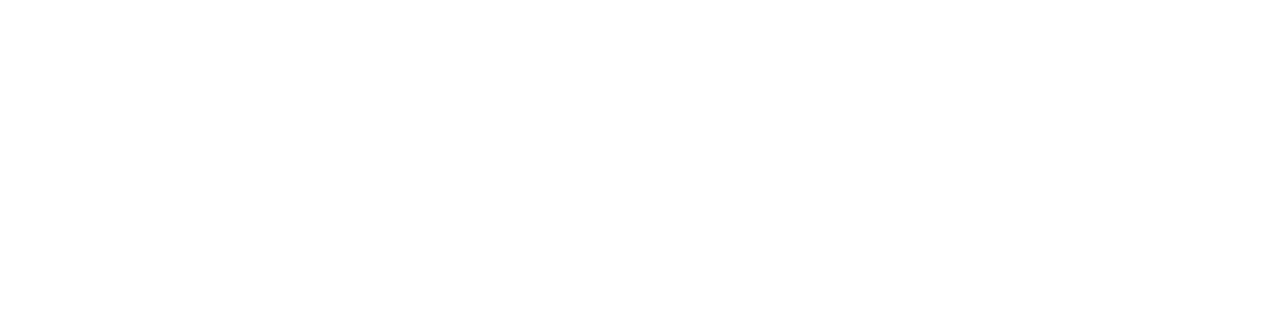
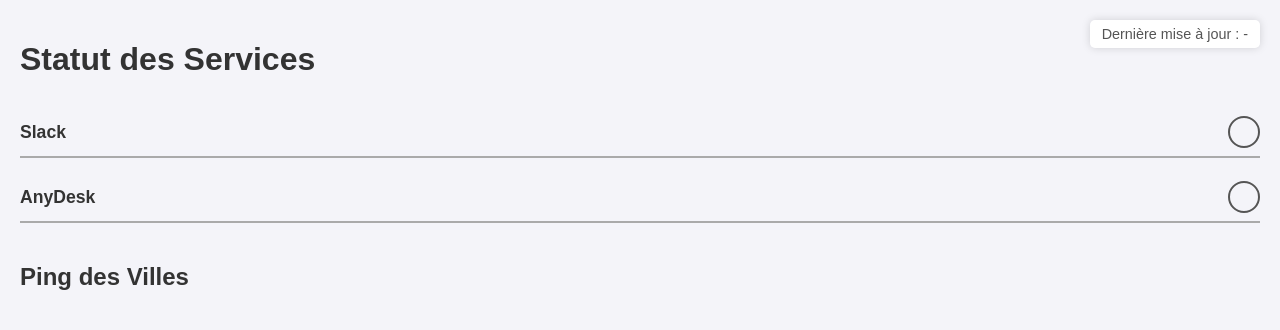
Before and after one commit to Tosmatch/Status.Aplim.fr, a website: page public/index.html in a window 1280 px wide. Drawn offline with Linux system fonts and the light colour scheme.

Commit message:
Update index.html

```diff
--- a/public/index.html
+++ b/public/index.html
@@ -1,6 +1,91 @@
+<!DOCTYPE html>
+<html lang="fr">
+<head>
+  <meta charset="UTF-8">
+  <meta name="viewport" content="width=device-width, initial-scale=1.0">
+  <title>Dashboard</title>
+  <style>
+    body {
+      font-family: Arial, sans-serif;
+      background-color: #f4f4f9;
+      color: #333;
+      padding: 20px;
+      margin: 0;
+    }
+    .item-row {
+      display: flex;
+      justify-content: space-between;
+      align-items: center;
+      margin-bottom: 15px;
+      padding: 8px 0;
+      border-bottom: 2px solid #aaa;
+    }
+    .status-circle {
+      width: 28px;
+      height: 28px;
+      border-radius: 50%;
+      border: 2px solid #555;
+    }
+    .status-ok {
+      background-color: green;
+    }
+    .status-error {
+      background-color: red;
+    }
+    .status-warning {
+      background-color: yellow;
+    }
+    .ping-container {
+      margin-top: 40px;
+    }
+    .section-title {
+      font-size: 1.5em;
+      font-weight: bold;
+      margin-bottom: 15px;
+    }
+    .last-updated {
+      position: fixed;
+      top: 20px;
+      right: 20px;
+      font-size: 0.9em;
+      color: #555;
+      background-color: #fff;
+      padding: 6px 12px;
+      border-radius: 5px;
+      box-shadow: 0px 0px 8px rgba(0,0,0,0.15);
+    }
+    h1 {
+      margin-bottom: 30px;
+    }
+    .item-name {
+      font-weight: bold;
+      font-size: 1.1em;
+    }
+  </style>
+</head>
+<body>
+
+  <h1>Statut des Services</h1>
+
+  <div class="item-row">
+    <div class="item-name">Slack</div>
+    <div id="slackStatus" class="status-circle"></div>
+  </div>
+
+  <div class="item-row">
+    <div class="item-name">AnyDesk</div>
+    <div id="anydeskStatus" class="status-circle"></div>
+  </div>
+
+  <div class="ping-container">
+    <h2 class="section-title">Ping des Villes</h2>
+    <div id="pingStatus"></div>
+  </div>
+
+  <div id="lastUpdated" class="last-updated">Dernière mise à jour : -</div>
+
   <script>
-  const protocol = location.protocol === 'https:' ? 'wss' : 'ws';
-  const socket = new WebSocket(`${protocol}://${location.host}`);
+    const socket = new WebSocket('ws://localhost:5000');
 
     socket.onmessage = function(event) {
       const data = JSON.parse(event.data);
@@ -33,10 +118,13 @@
     };
 
     socket.onopen = () => {
-    console.log('✅ Connexion WebSocket établie');
+      console.log('Connexion WebSocket établie');
     };
 
     socket.onclose = () => {
-    console.log('❌ Connexion WebSocket fermée');
+      console.log('La connexion WebSocket a été fermée');
     };
   </script>
+
+</body>
+</html>
```
Lines whose indentation alone changed are shown as unchanged.
